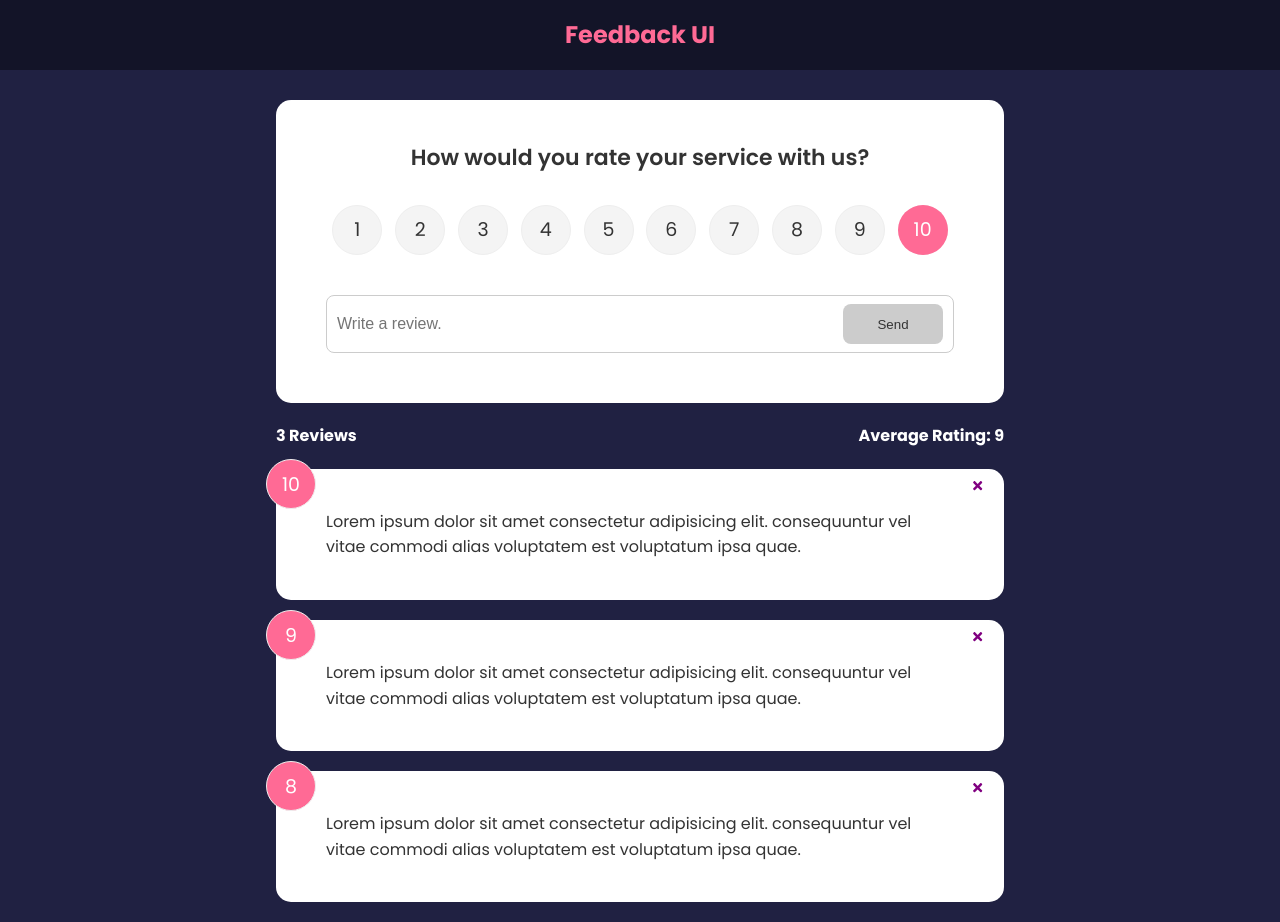
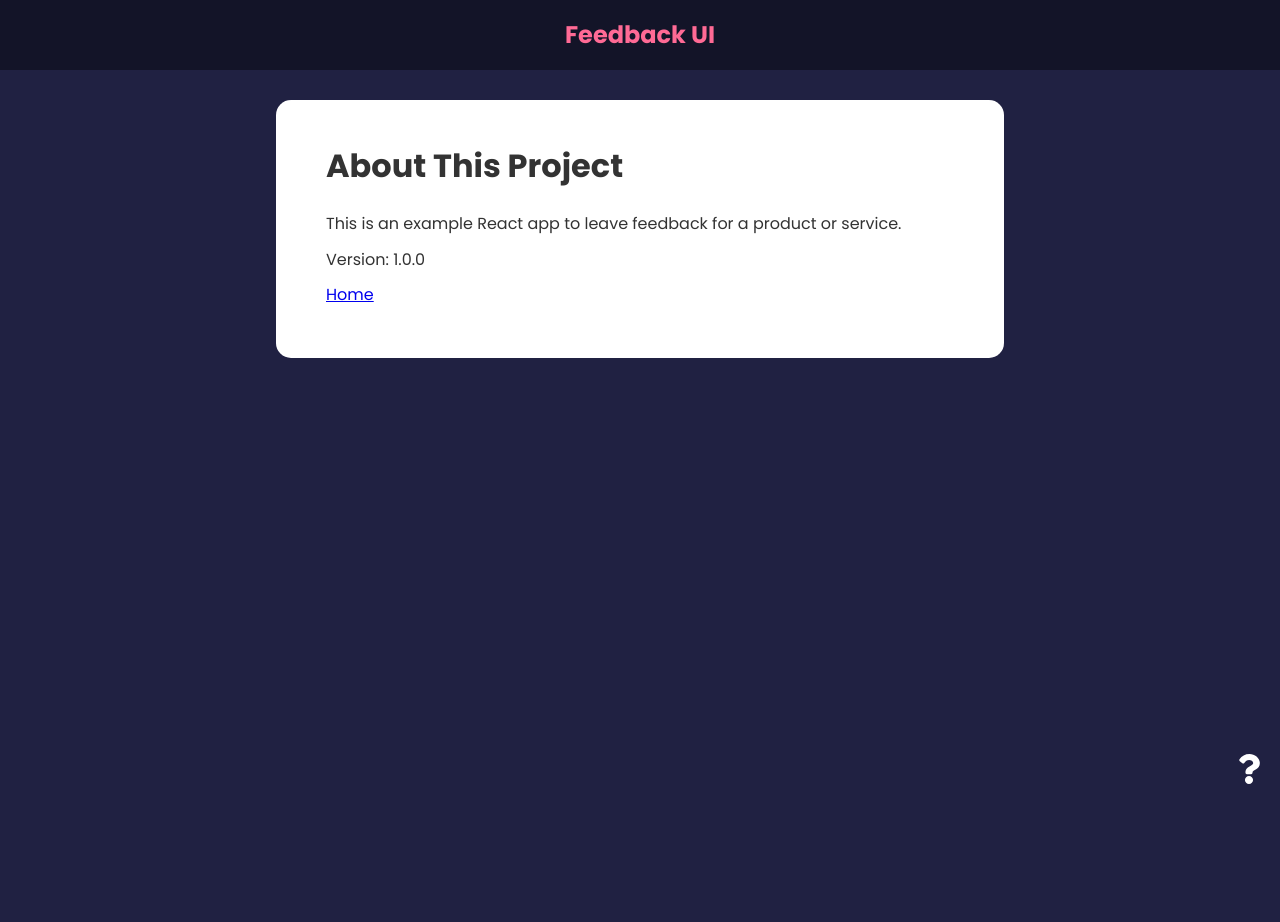
Before and after one commit to adphillips2017/feedback-app, a React (Create React App) app: page /about in a window 1280 px wide. After the commit the page ends 800 px from the top, so only its background shows below. Built offline with nearby package versions, Linux system fonts and the light colour scheme.

Commit message:
added routing, about page, links.

```diff
--- a/package.json
+++ b/package.json
@@ -10,6 +10,7 @@
     "react": "^18.2.0",
     "react-dom": "^18.2.0",
     "react-icons": "^4.7.1",
+    "react-router-dom": "^6.8.2",
     "react-scripts": "5.0.1",
     "uuid": "^9.0.0",
     "web-vitals": "^2.1.4"
--- a/src/App.js
+++ b/src/App.js
@@ -1,10 +1,14 @@
 import { useState } from 'react'
 import { v4 as uuidv4 } from 'uuid'
+import { BrowserRouter as Router, Route, Routes } from 'react-router-dom'
+
 import Header from './components/Header'
 import FeedbackList from './components/FeedbackList'
 import FeedbackData from './data/FeedbackData'
 import FeedbackStats from './components/FeedbackStats'
 import FeedbackForm from './components/FeedbackForm'
+import AboutPage from './pages/AboutPage'
+import AboutIconLink from './components/AboutIconLink'
 
 function App() {
   const [feedback, setFeedback] = useState(FeedbackData)
@@ -23,17 +27,27 @@
   }
 
   return (
-  <>
+  <Router>
       <Header />
       <div className="container">
+        <Routes>
+          <Route exact path="/" element={
+            <>
               <FeedbackForm handleAdd={addFeedback}/>
               <FeedbackStats feedback={feedback} />
               <FeedbackList
                 feedback={feedback}
                 handleDelete={deleteFeedbackById}
               />
+            </>
+          }/>
+
+          <Route path="/about" element={<AboutPage/>} />
+        </Routes>
+
+        <AboutIconLink />
       </div>
-  </>
+  </Router>
   );
 }
 
--- /dev/null
+++ b/src/components/AboutIconLink.jsx
@@ -0,0 +1,13 @@
+import { FaQuestion } from 'react-icons/fa'
+import { Link } from 'react-router-dom'
+
+function AboutIconLink() {
+  return (
+    <div className='about-link'>
+      <Link to="/about">
+        <FaQuestion className='about-link' size={30} />
+      </Link>
+    </div>
+  )
+}
+export default AboutIconLink
--- a/src/components/Header.jsx
+++ b/src/components/Header.jsx
@@ -1,4 +1,5 @@
 import PropTypes from 'prop-types'
+import { Link } from 'react-router-dom'
 
 function Header({text, bgColor, textColor }) {
   const headerStyles = { backgroundColor: bgColor, color: textColor };
@@ -6,7 +7,9 @@
   return (
     <header style={headerStyles}>
       <div className="container">
-        <h2>{text}</h2>
+        <Link to="/" className="header-link">
+          <h2>{text}</h2>
+        </Link>
       </div>
     </header>
   )
--- a/src/index.css
+++ b/src/index.css
@@ -185,11 +185,19 @@
   color: rebeccapurple;
 }
 
-/* FIX: Remove position: absolute to keep about icon at the bottom of the
- * document */
+.header-link {
+  color: inherit;
+  text-decoration: none;
+}
+
+.header-link:hover {
+  color: #fff;
+}
+
 .about-link {
-  display: flex;
-  justify-content: flex-end;
+  position: fixed;
+  bottom: 1rem;
+  right: 1rem;
 }
 
 /* FIX: Remove position: absolute to keep about icon at the bottom of the
--- /dev/null
+++ b/src/pages/AboutPage.jsx
@@ -0,0 +1,17 @@
+import { Link } from 'react-router-dom'
+import Card from '../components/shared/Card'
+
+function AboutPage() {
+  return (
+    <Card>
+      <div className="about">
+        <h1>About This Project</h1>
+        <p>This is an example React app to leave feedback for a product or service.</p>
+        <p>Version: 1.0.0</p>
+
+        <p><Link to="/">Home</Link></p>
+      </div>
+    </Card>
+  )
+}
+export default AboutPage
```
Also changed, not shown: 1 other file (tests, documents, lock files or other folders). Lines whose indentation alone changed are shown as unchanged.
